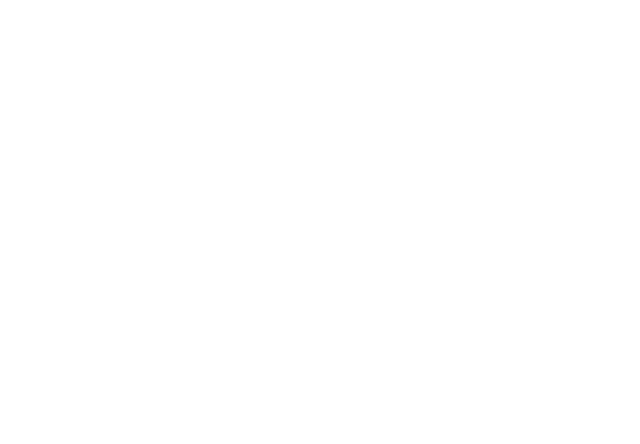
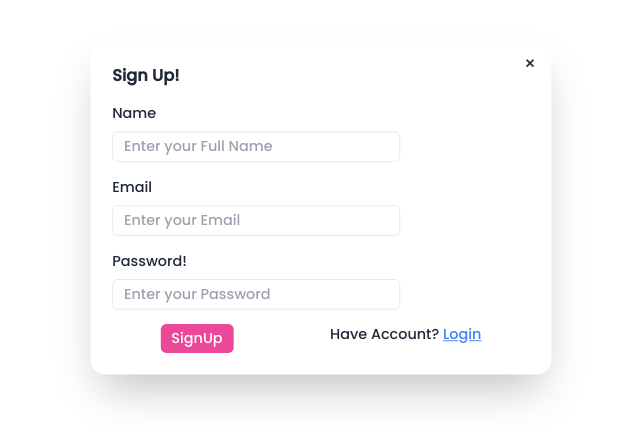
Before and after one commit to AmanKumarWeb19/Bookstore_Mern_App, a React (Vite) app in the folder frontend/: page /signup in a window 1280 px wide. Before the commit this address had no page. Shown: the part 192-636 px from the top of the page, without its empty margins (275-915 px from the left). Built offline with nearby package versions, Linux system fonts and the light colour scheme.

Commit message:
login sign up

```diff
--- a/frontend/src/App.jsx
+++ b/frontend/src/App.jsx
@@ -2,6 +2,7 @@
 import Home from "./home/Home";
 import { Route, Routes } from "react-router-dom";
 import Courses from "./Courses/Courses";
+import SignUp from "./components/SignUp";
 
 const App = () => {
   return (
@@ -10,6 +11,7 @@
       <Routes>
         <Route path="/" element={<Home />} />
         <Route path="/course" element={<Courses />} />
+        <Route path="/signup" element={<SignUp />} />
       </Routes>
       </div>
     </>
--- a/frontend/src/components/Course.jsx
+++ b/frontend/src/components/Course.jsx
@@ -7,7 +7,7 @@
   return (
     <>
       <div className="max-w-screen-2xl container mx-auto md:px-20 px-4">
-        <div className="mt-32 items-center justify-center text-center">
+        <div className="mt-28 items-center justify-center text-center">
           <h1 className="text-2xl md:text-4xl">
             We're delighted to have you{" "}
             <span className="text-pink-500">here! :)</span>
--- /dev/null
+++ b/frontend/src/components/Login.jsx
@@ -0,0 +1,57 @@
+import React from "react";
+import { Link } from "react-router-dom";
+
+const Login = () => {
+  return (
+    <div>
+      <dialog id="my_modal_3" className="modal">
+        <div className="modal-box">
+          <form method="dialog">
+            {/* if there is a button in form, it will close the modal */}
+            <Link to="/" className="btn btn-sm btn-circle btn-ghost absolute right-2 top-2">
+              ✕
+            </Link>
+          </form>
+          <h3 className="font-bold text-lg">Login!</h3>
+          {/* Email  */}
+          <div className="mt-4 space-y-2">
+            <span>Email</span>
+            <br />
+            <input
+              type="email"
+              placeholder="Enter your Email"
+              className="w-80 px-3 py-1 border rounded-md outline-none"
+            />
+          </div>
+          {/* Password */}
+          <div className="mt-4 space-y-2">
+            <span>Password!</span>
+            <br />
+            <input
+              type="password"
+              placeholder="Enter your Password"
+              className="w-80 px-3 py-1 border rounded-md outline-none"
+            />
+          </div>
+          {/* Button */}
+          <div className="flex justify-around mt-4">
+            <Link to="/" className="bg-pink-500 text-white rounded-md px-3 py-1 hover:bg-pink-700 duration-200">
+              Login
+            </Link>
+            <p>
+              Not Registered?{" "}
+              <Link
+                to="/signup"
+                className="text-blue-500 underline cursor-pointer"
+              >
+                SignUp
+              </Link>{" "}
+            </p>
+          </div>
+        </div>
+      </dialog>
+    </div>
+  );
+};
+
+export default Login;
--- a/frontend/src/components/Navbar.jsx
+++ b/frontend/src/components/Navbar.jsx
@@ -1,5 +1,6 @@
 import React, { useEffect, useState } from "react";
 import { Link } from "react-router-dom";
+import Login from "./Login";
 
 const Navbar = () => {
   const [sticky, setSticky] = useState(false);
@@ -96,7 +97,7 @@
               <label className="px-3 py-2 border rounded-md flex items-center gap-2">
                 <input
                   type="text"
-                  className="grow outline-none"
+                  className="grow outline-none dark:bg-slate-900 dark:text-white"
                   placeholder="Search"
                 />
                 <svg
@@ -143,9 +144,11 @@
               </svg>
             </label>
             <div className="">
-              <a className="bg-black text-white px-3 py-2 rounded-md hover:bg-slate-800 duration-300 cursor-pointer">
+              <a className="bg-black text-white px-3 py-2 rounded-md hover:bg-slate-800 duration-300 cursor-pointer"
+              onClick={()=>document.getElementById("my_modal_3").showModal()}>
                 Login
               </a>
+              <Login/>
             </div>
           </div>
         </div>
--- /dev/null
+++ b/frontend/src/components/SignUp.jsx
@@ -0,0 +1,76 @@
+import React from "react";
+import { Link } from "react-router-dom";
+import Login from "./Login";
+
+const SignUp = () => {
+  return (
+    <>
+      <div className="flex h-screen items-center justify-center ">
+        <div className="w-[600px]">
+          <div className="modal-box">
+            <form method="dialog">
+              {/* if there is a button in form, it will close the modal */}
+              <Link
+                to="/"
+                className="btn btn-sm btn-circle btn-ghost absolute right-2 top-2"
+              >
+                ✕
+              </Link>
+            </form>
+            <h3 className="font-bold text-lg">Sign Up!</h3>
+            {/* Name */}
+            <div className="mt-4 space-y-2">
+              <span>Name</span>
+              <br />
+              <input
+                type="text"
+                placeholder="Enter your Full Name"
+                className="w-80 px-3 py-1 border rounded-md outline-none"
+              />
+            </div>
+            {/* Email  */}
+            <div className="mt-4 space-y-2">
+              <span>Email</span>
+              <br />
+              <input
+                type="email"
+                placeholder="Enter your Email"
+                className="w-80 px-3 py-1 border rounded-md outline-none"
+              />
+            </div>
+            {/* Password */}
+            <div className="mt-4 space-y-2">
+              <span>Password!</span>
+              <br />
+              <input
+                type="password"
+                placeholder="Enter your Password"
+                className="w-80 px-3 py-1 border rounded-md outline-none"
+              />
+            </div>
+            {/* Button */}
+            <div className="flex justify-around mt-4">
+              <button className="bg-pink-500 text-white rounded-md px-3 py-1 hover:bg-pink-700 duration-200">
+                SignUp
+              </button>
+              <p>
+                Have Account?{" "}
+                <button
+                  className="text-blue-500 underline cursor-pointer"
+                  onClick={() =>
+                    document.getElementById("my_modal_3").showModal()
+                  }
+                >
+                  Login
+                </button>{" "}
+                <Login/>
+              </p>
+            </div>
+          </div>
+        </div>
+      </div>
+    </>
+  );
+};
+
+export default SignUp;
```
